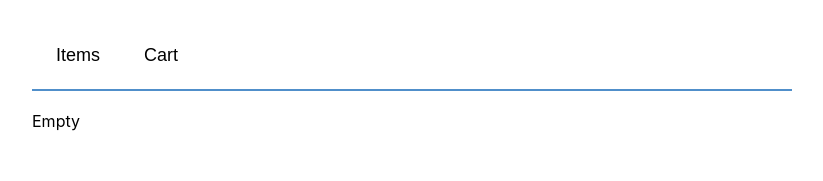
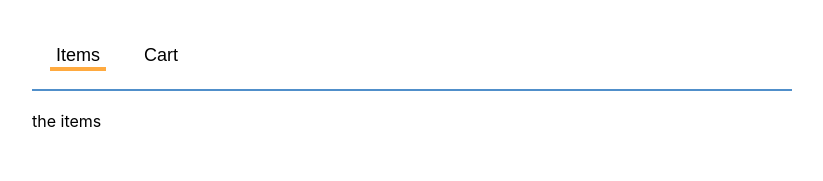
Before and after one commit to kavorca92/shoppingtest, a React (Create React App) app: page / in a window 1280 px wide. Shown: the top 181 px of the page, without its empty margins (228-1051 px from the left). Built offline with nearby package versions, Linux system fonts and the light colour scheme.

Commit message:
added hooks and itempage

```diff
--- a/package.json
+++ b/package.json
@@ -6,6 +6,7 @@
     "@testing-library/jest-dom": "^5.14.1",
     "@testing-library/react": "^11.2.7",
     "@testing-library/user-event": "^12.8.3",
+    "prop-types": "^15.7.2",
     "react": "^17.0.2",
     "react-dom": "^17.0.2",
     "react-scripts": "4.0.3",
--- a/src/App.css
+++ b/src/App.css
@@ -28,6 +28,15 @@
   margin-right: 32px;
   font-size: 24px;
   border-bottom: 4px solid transparent;
+
+}
+
+.App-nav-item button:hover {
+  color: #999999;
+}
+
+.App-nav-item.selected {
+  border-bottom-color: #ffaa3f
 }
 
 .App-content {
--- a/src/App.js
+++ b/src/App.js
@@ -1,17 +1,32 @@
-import React from "react";
+import React, { useState } from "react";
 import Nav from "./Nav";
 import "./App.css";
 
 
 const App = () => {
+  const [activeTab, setActiveTab] = useState('items');
+
   return(
     <div className="App">
-      <Nav/>
+      <Nav
+        activeTab={activeTab}
+        onTabChange={setActiveTab}
+      />
         <main className="App-content">
-          <span>Empty</span>
+          <Content tab={activeTab}/>
         </main>
     </div>
   );
 };
 
+const Content = ({tab}) => {
+  switch (tab) {
+    default:
+    case 'items':
+      return <span>the items</span>;
+    case "cart":
+      return <span>the cart</span>;
+  }
+};
+
 export default App;
--- a/src/Nav.js
+++ b/src/Nav.js
@@ -1,16 +1,28 @@
 import React from "react";
 
-const Nav = () => (
+const Nav = ({activeTab, onTabChange}) => {
+
+    const itemClass = tabName =>
+        `App-nav-item ${
+            activeTab === tabName ? "selected" : ""
+        }`;
+
+        return (
         <nav className="App-nav">
             <ul>
-          <li className="App-nav-item">
-              <button>Items</button>
+                <li className={itemClass("items")}>
+                    <button onClick={() => onTabChange("items")}>
+                        Items
+                    </button>
                 </li>
-          <li className="App-nav-item">
-              <button>Cart</button>
+                <li className={itemClass("cart")}>
+                    <button onClick={() => onTabChange("cart")}>
+                        Cart
+                    </button>
                 </li>
             </ul>
         </nav>
     );
+};
 
 export default Nav;
```
Also changed, not shown: src/ItemPage.js (+22 -0 lines), 1 other file (tests, documents, lock files or other folders). Lines whose indentation alone changed are shown as unchanged.
